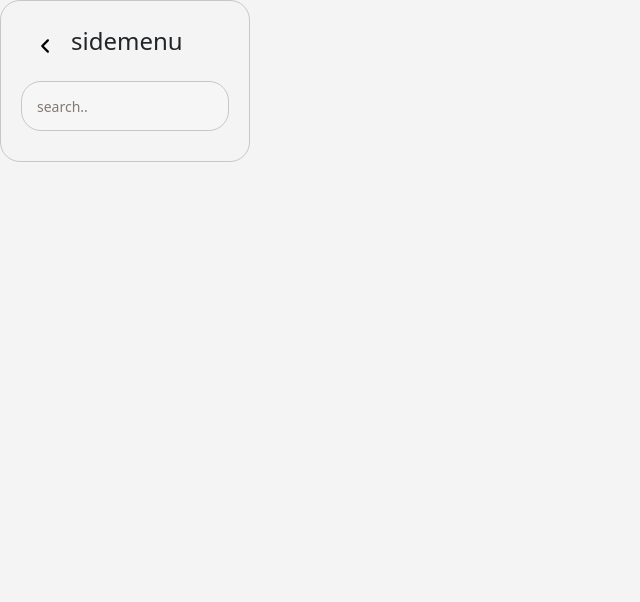
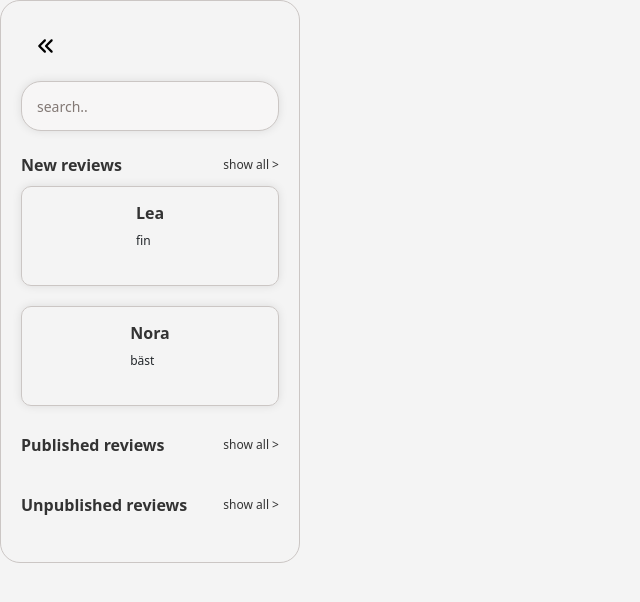
Before and after one commit to Lirijes/AdminReviews, a Nuxt app: page / in a window 1280 px wide. Shown: the top 602 px of the page, without its empty margins (0-640 px from the left). Built offline with nearby package versions, Linux system fonts and the light colour scheme.

Commit message:
menu in the making

```diff
--- /dev/null
+++ b/assets/style/elements/font-awesome.scss
@@ -0,0 +1,4 @@
+.font-awesome-icon {
+    background-color: black;
+    font-size: 22px;
+}
--- a/assets/style/elements/sidemenu-btn.scss
+++ b/assets/style/elements/sidemenu-btn.scss
@@ -1,7 +1,5 @@
 .sidemenu-btn {
-    // position: absolute;
-    // top: 0;
-    // left: 0;
+    font-size: 18px;
     width: 50px;
     height: 50px;
     background-color: transparent;
--- a/assets/style/global.scss
+++ b/assets/style/global.scss
@@ -9,6 +9,40 @@ html {
 html,
 body {
   height: 100%;
+}
+
+a {
+  color: $color-gray;
+  text-decoration: none;
+  display: inline-block;
+
+  &:hover {
+    text-decoration: underline;
+  }
+}
+
+ul {
+  list-style: none;
+  padding: 0;
+  margin-bottom: 0px;
+}
+
+h1,
+h2,
+h3,
+h4 {
+  font-weight: 600;
+  color: $color-gray;
+}
+
+h5 {
+  font-size: 16px;
+  font-weight: 700;
+  color: $color-gray;
+}
+
+p {
+  font-size: 12px;
 }
 
 input[type="search"] {
@@ -23,6 +57,7 @@ input[type="search"] {
   padding: 0 15px;
   color: $color-cod-gray;
   font-size: 16px;
+  box-shadow: 0 0 10px rgba(0, 0, 0, 0.1);
 }
 
 input[type="search"]::placeholder {
--- a/components/Sidemenu.vue
+++ b/components/Sidemenu.vue
@@ -36,6 +36,13 @@ function handleSearch() {
 function toggleMenu() {
   showWholeMenu.value = !showWholeMenu.value;
 }
+
+const randomReviews = computed(() => {
+    const reviewsToUse = searchResults.value.length > 0 ? searchResults.value : items;
+  const shuffledReviews = reviewsToUse.slice().sort(() => Math.random() - 0.5);
+  const selectedReviews = shuffledReviews.slice(0, 2);
+  return selectedReviews;
+});
 </script>
 
 <template>
@@ -43,8 +50,8 @@ function toggleMenu() {
         <div class="sidemenu__container" :class="{ 'sidemenu__container--closed': !showWholeMenu }">
             <div v-if="showWholeMenu" class="sidemenu__container-open-menu">
                 <div class="sidemenu__container-open-menu-header">
-                    <button class="sidemenu-btn" @click="toggleMenu"><font-awesome-icon :icon="['fas', 'angle-left']" /></button>
-                    <h2 class="sidemenu__container-open-menu-header-title">sidemenu</h2>
+                    <button class="sidemenu-btn" @click="toggleMenu"><font-awesome-icon :icon="['fas', 'angles-left']" /></button>
+                    <h2 class="sidemenu__container-open-menu-header-title"></h2>
                 </div>
                 <div class="sidemenu__container-open-menu-search">
                     <input
@@ -56,15 +63,48 @@ function toggleMenu() {
                         placeholder="search.."
                     />
                 </div>
+                <div class="sidemenu__container-open-menu-review">
+                    <div class="sidemenu__container-open-menu-review-header">
+                        <h5>New reviews</h5>
+                        <NuxtLink to="/" class="sidemenu__container-open-menu-review-header-showall">show all ></Nuxtlink>
+                    </div>
+                    <div v-for="review in randomReviews" :key="review.id" class="sidemenu__container-open-menu-categories-larg-preview">
+                        <div class="preview-card">
+                            <h5>{{ review.name }}</h5>
+                            <p>{{ review.comment }}</p>
+                            <!-- Add other review details as needed -->
+                        </div>
+                    </div>
+                </div>
+                <div class="sidemenu__container-open-menu-review">
+                    <div class="sidemenu__container-open-menu-review-header">
+                        <h5>Published reviews</h5>
+                        <NuxtLink to="/" class="sidemenu__container-open-menu-review-header-showall">show all ></Nuxtlink>
+                    </div>
+                </div>
+                <div  class="sidemenu__container-open-menu-review">
+                    <div class="sidemenu__container-open-menu-review-header">
+                        <h5>Unpublished reviews</h5>
+                        <NuxtLink to="/" class="sidemenu__container-open-menu-review-header-showall">show all ></Nuxtlink>
+                    </div>
+                </div>
             </div>
+            <!-- closed menu -->
             <div v-if="!showWholeMenu" class="sidemenu__container-closed-menu">
-                <button class="sidemenu-btn" @click="toggleMenu"><font-awesome-icon :icon="['fas', 'angle-right']" /></button>
+                <button class="sidemenu-btn" @click="toggleMenu"><font-awesome-icon :icon="['fas', 'angles-right']" /></button>
                 <div class="sidemenu__container-closed-menu-icons">
                     <font-awesome-icon
-                class="sidemenu__container-closed-menu-search-icon"
-                :icon="['fas', 'magnifying-glass']"
-                @click="handleSearch"
-            />
+                        class="sidemenu__container-closed-menu-search-icon"
+                        :icon="['fas', 'magnifying-glass']"
+                        @click="handleSearch"
+                    />
+                    <font-awesome-icon
+                        class="font-awesome-icon"
+                        :icon="['fas', 'xmark']"
+                    />
+                    <font-awesome-icon
+                        :icon="['fas', 'check']"
+                    />
                 </div>
             </div>
             <!-- need to move this eventually to a new page -->
@@ -80,7 +120,7 @@ function toggleMenu() {
 .sidemenu {
     position: relative;
     min-height: 100vh;
-    width: 250px;
+    width: 300px;
 
     &__container {
         display: flex;
@@ -109,12 +149,6 @@ function toggleMenu() {
                 align-items: center;
                 justify-content: start;
 
-                // .sidemenu-btn {
-                //     position: absolute;
-                //     top: 0;
-                //     left: 0;
-                // }
-
                 &-title {
                     font-size: 24px;
                 }
@@ -125,6 +159,70 @@ function toggleMenu() {
                 align-items: center;
                 justify-content: center;
                 margin: 10px 0;
+            }
+
+            &-review {
+                display: flex;
+                flex-direction: column;
+                margin: 15px 0;
+
+                &-header {
+                    display: flex;
+                    justify-content: space-between;
+                    width: 100%;
+                    margin-bottom: 2px;
+
+                    &-showall {
+                        font-size: 12px;
+                    }
+                }
+            }
+
+            &-categories {
+                display: flex;
+                flex-direction: column;
+                justify-content: space-between;
+                margin: 15px 0;
+
+                &-larg-preview {
+                    display: flex;
+                    align-items: center;
+                    justify-content: center;
+                    width: 100%;
+                    height: 100px;
+                    border: 1px solid $color-cloud-gray;
+                    border-radius: 10px;
+                    box-shadow: 0 0 10px rgba(0, 0, 0, 0.1);
+                    margin-bottom: 20px;
+
+                    &:last-child {
+                        margin-bottom: 0;
+                    }
+                }
+
+                &-link {
+                    display: flex;
+                    align-items: center;
+                    justify-content: space-between;
+                    width: 100%;
+                    height: 40px;
+                    border: 1px solid $color-cloud-gray;
+                    border-radius: 10px;
+                    box-shadow: 0 0 10px rgba(0, 0, 0, 0.1);
+                    margin-bottom: 20px;
+
+                    &:last-child {
+                        margin-bottom: 0;
+                    }
+
+                    &-content {
+                        display: flex;
+                        align-items: center;
+                        justify-content: space-around;
+                        width: 100%;
+                        height: 100%;
+                    }
+                }
             }
         }
 
```
